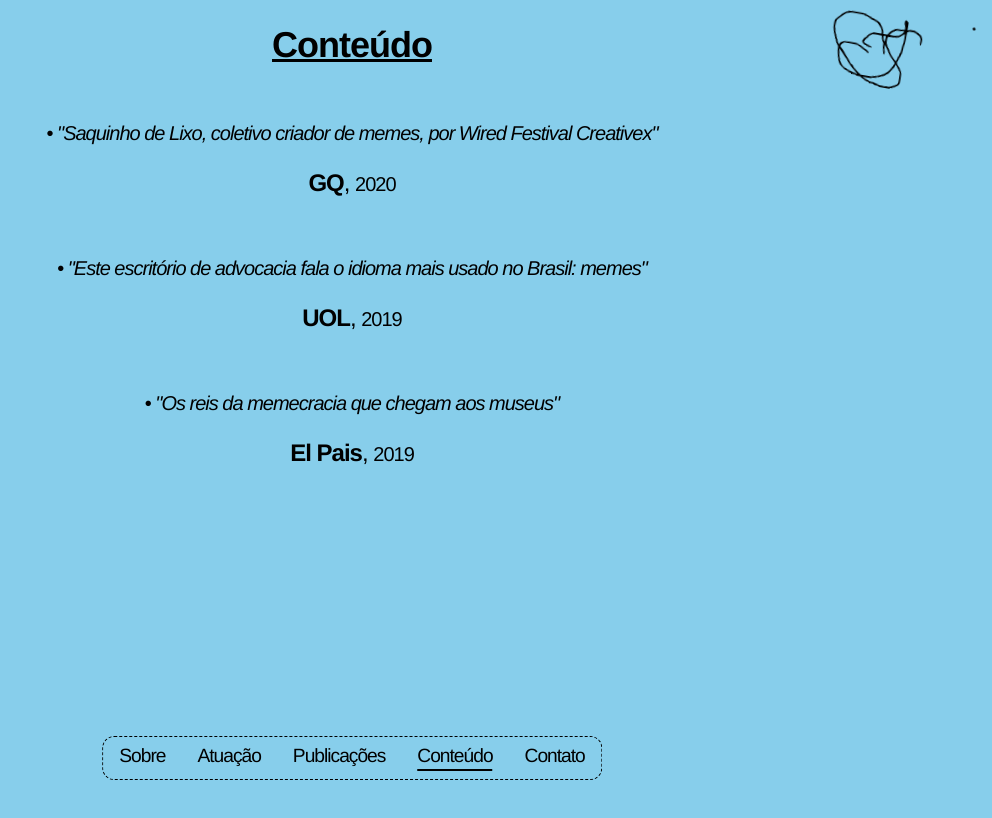
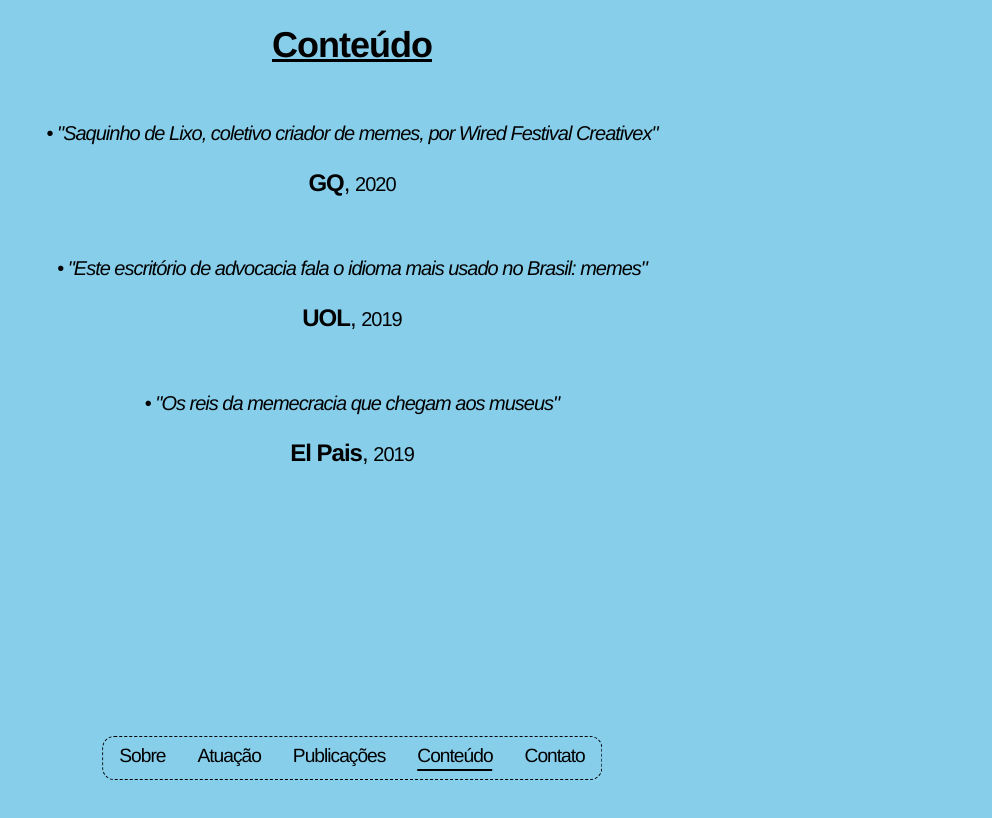
Before and after one commit to guerrinharj/strobel-advogados-front, a React (Create React App) app: page /conteudo in a window 1280 px wide. Shown: the top 818 px of the page, without its empty margins (288-1280 px from the left). Built offline with nearby package versions, Linux system fonts and the light colour scheme.

Commit message:
padding top

```diff
--- a/src/pages/AtuacaoPage.js
+++ b/src/pages/AtuacaoPage.js
@@ -45,6 +45,7 @@
                     justifyContent: 'flex-start',
                     alignItems: 'center',
                     height: '100vh',
+                    paddingTop: '20px',
                     padding: '0 2em',
                     textAlign: isMobile ? 'center' : 'left',
                     width: isMobile ? '90vw' : '600px',
--- a/src/pages/ConteudoPage.js
+++ b/src/pages/ConteudoPage.js
@@ -27,7 +27,6 @@
                 textAlign: 'center',
             }}
         >
-            <Logo style={{ position: 'fixed', right: 0, top: 10 }} />
             <h1 style={{ fontSize: isMobile ? '24px' : '36px', marginBottom: '1em', textDecoration: 'underline' }}>
                 Conteúdo
             </h1>
```
